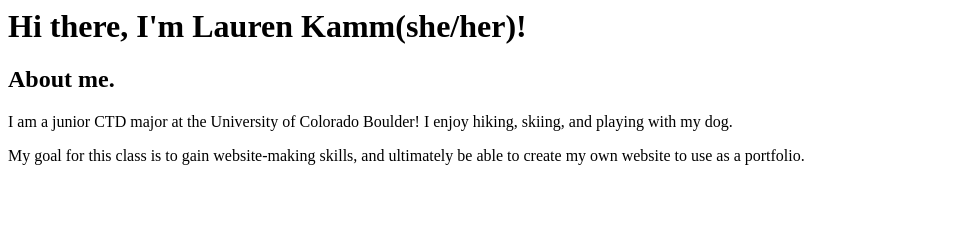
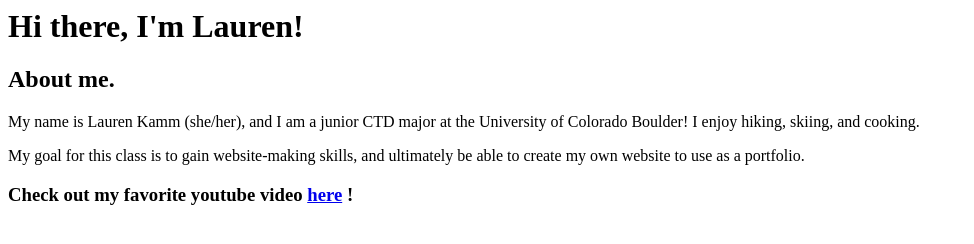
Before and after one commit to laurenkamm/laurenkamm.github.io, a plain HTML site: page wa/wa2.html in a window 1280 px wide. Shown: the whole page, without its empty margins (0-974 px from the left). Drawn offline with Linux system fonts and the light colour scheme.

Commit message:
updated wa2.html

```diff
--- a/wa/wa2.html
+++ b/wa/wa2.html
@@ -1,10 +1,10 @@
 <html>
     <head></head>
     <body>
-        <h1>Hi there, I'm Lauren Kamm(she/her)!</h1>
+        <h1>Hi there, I'm Lauren!</h1>
         <h2>About me.</h2>
-        <p>I am a junior CTD major at the University of Colorado Boulder! I enjoy hiking, skiing, and playing with my dog. </p>
+        <p>My name is Lauren Kamm (she/her), and I am a junior CTD major at the University of Colorado Boulder! I enjoy hiking, skiing, and cooking.  </p>
         <p>My goal for this class is to gain website-making skills, and ultimately be able to create my own website to use as a portfolio.</p>
-
+        <h3>Check out my favorite youtube video <a href="https://www.youtube.com/watch?v=zMjYDwge8CI">here</a> !</h3>
     </body>
 </html>
```
Also changed, not shown: img/Lauren_Photo.jpeg (added).
